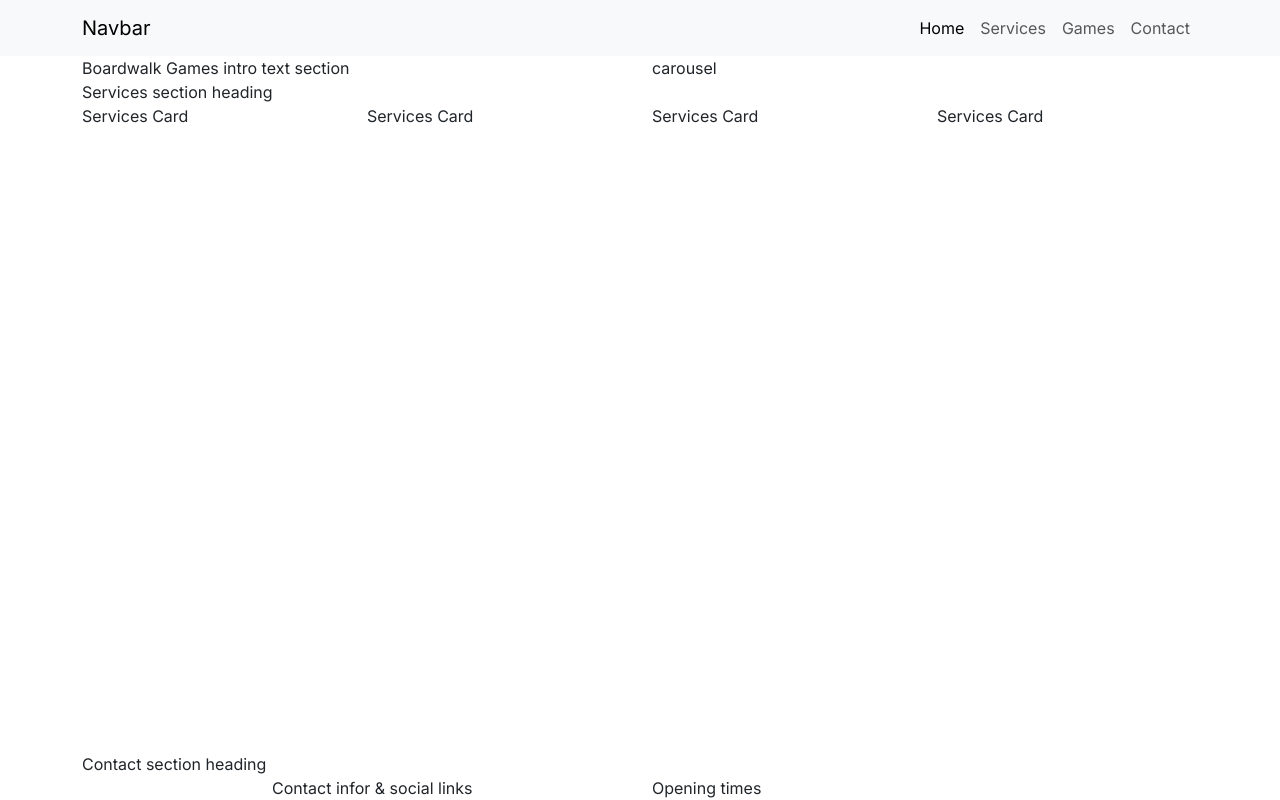
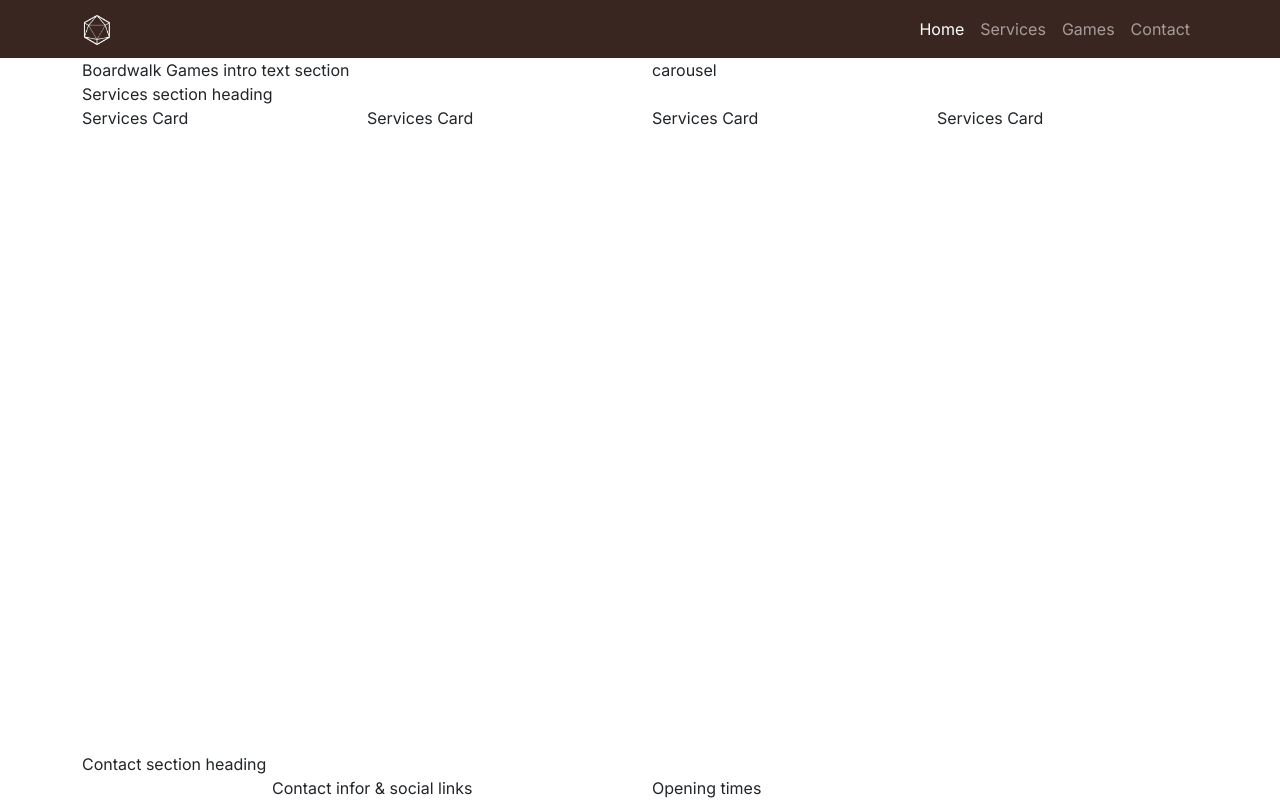
Before and after one commit to wen-l-liu/boardwalk-games, a plain HTML site: page index.html in a window 1280 px wide. Drawn offline with nearby package versions, Linux system fonts and the light colour scheme; a web font is replaced by a local one.

Commit message:
Styling the navbar

```diff
--- a/assets/css/styles.css
+++ b/assets/css/styles.css
@@ -44,6 +44,15 @@ h1, h2, h3 {
     color: var(--highlight-color);
 }
 
+/* Navbar styles */
+
+#navbar {
+    background-color: var(--primary-color);
+}
+
+#navbar .logo {
+    width: 30px;
+}
 /* grid visualisation CSS for testing */
 
 /* .container,
--- a/index.html
+++ b/index.html
@@ -19,7 +19,7 @@
 
 
     <!-- link to stylesheet -->
-    <link rel="stylesheet" href="./assets/css/styles.css">
+    <link rel="stylesheet" href="assets/css/styles.css">
 
 
 
@@ -29,9 +29,9 @@
 <body class="d-flex flex-column min-vh-100">
     <!-- Navigation -->
     <div>
-        <nav class="navbar navbar-expand-lg bg-body-tertiary">
+        <nav id="navbar" class="navbar navbar-expand-lg" data-bs-theme="dark">
             <div class="container">
-                <a class="navbar-brand" href="index.html">Navbar</a>
+                <a class="navbar-brand" href="index.html"><img src="assets/images/logo-sm-white.png" alt="Boardwalk Gmaes logo" class="logo"></a>
                 <button class="navbar-toggler" type="button" data-bs-toggle="collapse" data-bs-target="#navbarNav"
                     aria-controls="navbarNav" aria-expanded="false" aria-label="Toggle navigation">
                     <span class="navbar-toggler-icon"></span>
```
